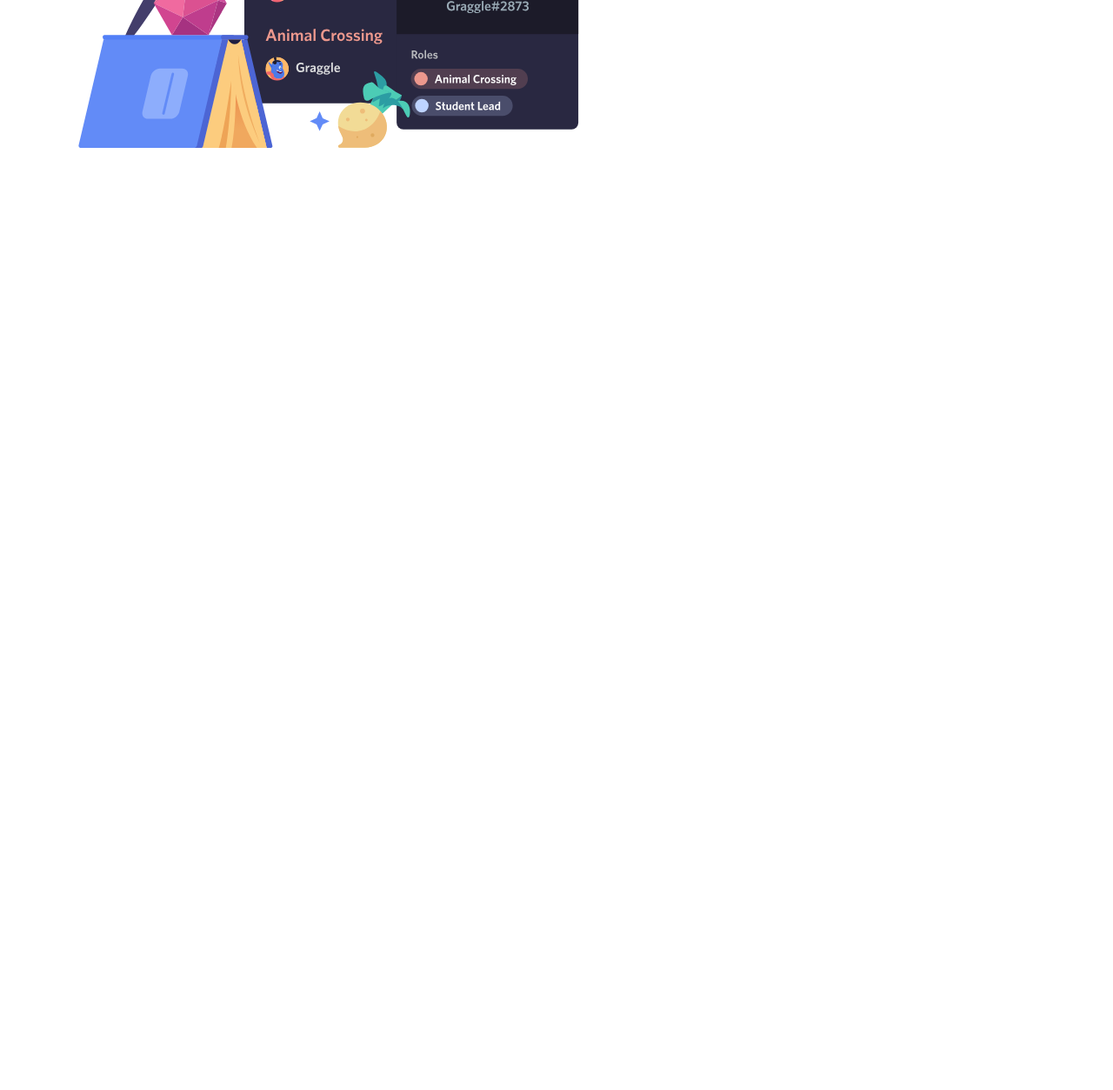
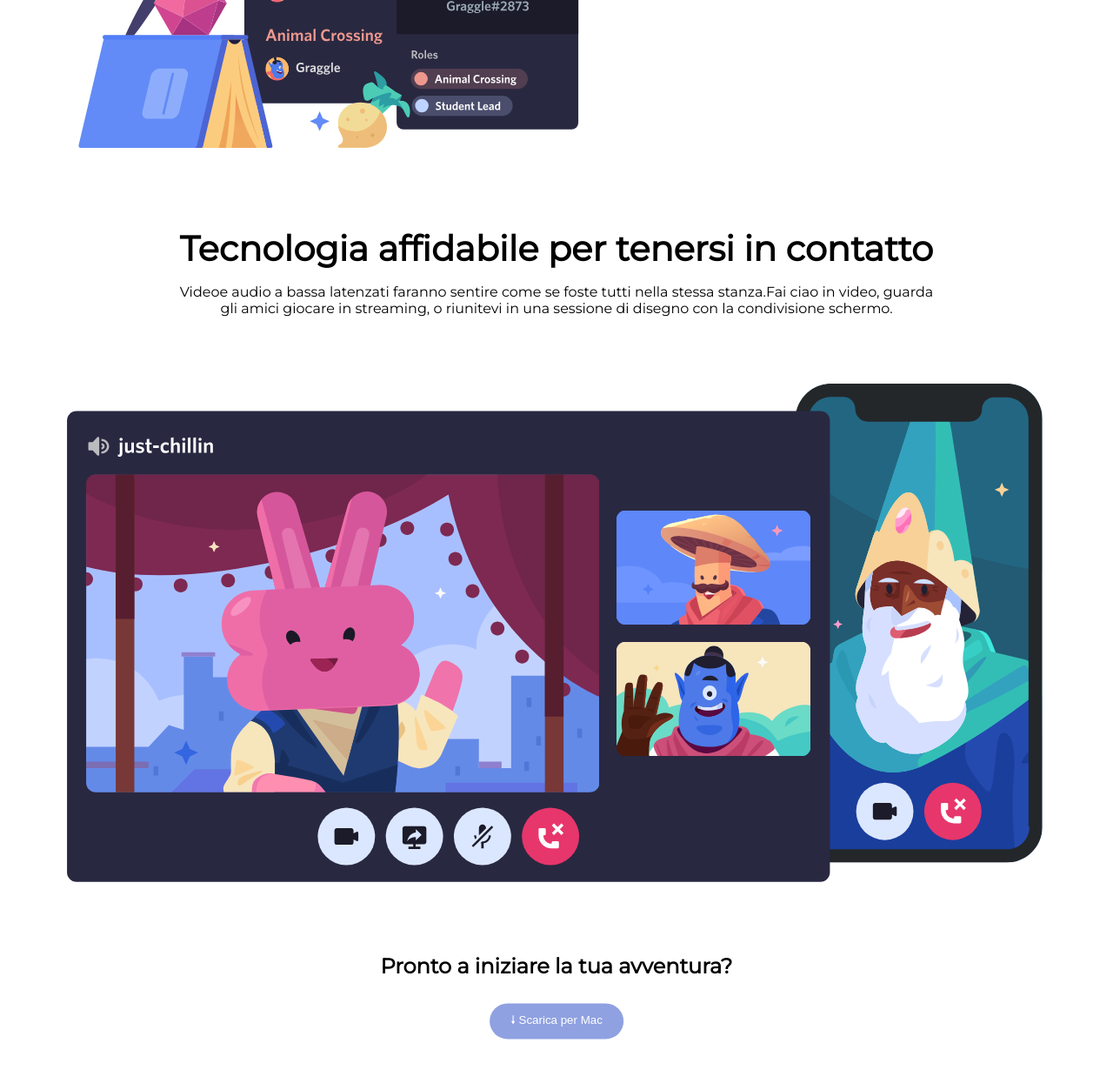
Before and after one commit to CondoriM/htmlcss-discord, a plain HTML site: page index.html in a window 1280 px wide. Shown: the part 2091-3344 px from the top of the page at 87% size. Before the commit the page ends 2352 px from the top, so only its background shows below. Drawn offline with Linux system fonts and the light colour scheme.

Commit message:
correnction and last section

```diff
--- a/index.html
+++ b/index.html
@@ -94,12 +94,22 @@
             </div>
         </div>
 
-    </main>
+        <div class="block">
 
+            <!-- contenitore testo e immagine -->
+            <div class="fourth">
+                <h1>Tecnologia affidabile per tenersi in contatto</h1>
+                <p>Videoe audio a bassa latenzati faranno sentire come se foste tutti nella stessa stanza.Fai ciao in video, guarda gli amici giocare in streaming, o riunitevi in una sessione di disegno con la condivisione schermo.</p>
+                <img src="./img/item4-big.svg" alt="">
+            </div>
 
+            <!-- tasto per scaricare -->
+            <div class="download">
+                <h2>Pronto a iniziare la tua avventura?</h2>
+                <button>&#129047; Scarica per Mac</button>
+            </div>
 
-
-    <main>
+       </div>
 
     </main>
 
--- a/style.css
+++ b/style.css
@@ -146,7 +146,49 @@
     padding-top: 1rem;
 }
 .third .item{
-    padding: 3.5rem 6.8rem 0 3rem;
+    padding: 6rem 8rem 0 3rem;
     width: 40%;
     float: left;
 }
+
+/* quarta sezione */
+
+.fourth{
+    text-align: center;
+}
+
+.fourth h1{
+    font-size: 2.5rem;
+}
+
+.fourth img{
+    width: 100%;
+}
+.fourth p{
+    margin: 1rem 10rem 0;
+}
+
+/* blocco download discord*/
+.download{
+    width: 500px;
+    margin: auto;
+    position: relative;
+}
+
+.download h2{
+    text-align: center;
+    padding-bottom: 8rem;
+}
+
+.download button{
+    background-color: var(--third-color);
+    color: var(--primary-color);
+    padding: 0.6rem 1.5rem;
+    border-radius: 40px;
+    border: none;
+    position: absolute;
+    left: 50%;
+    top: 50%;
+    transform: translate(-50%,-50%);
+
+}
```
